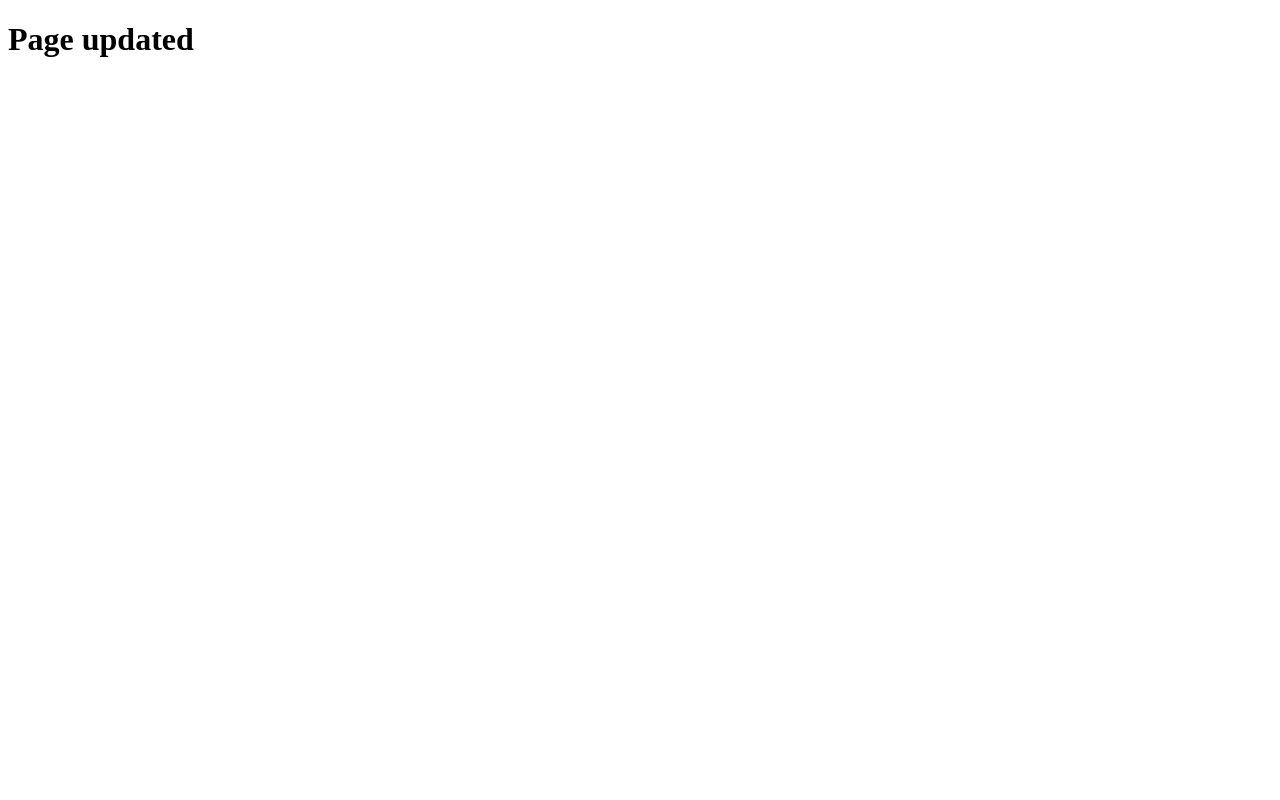
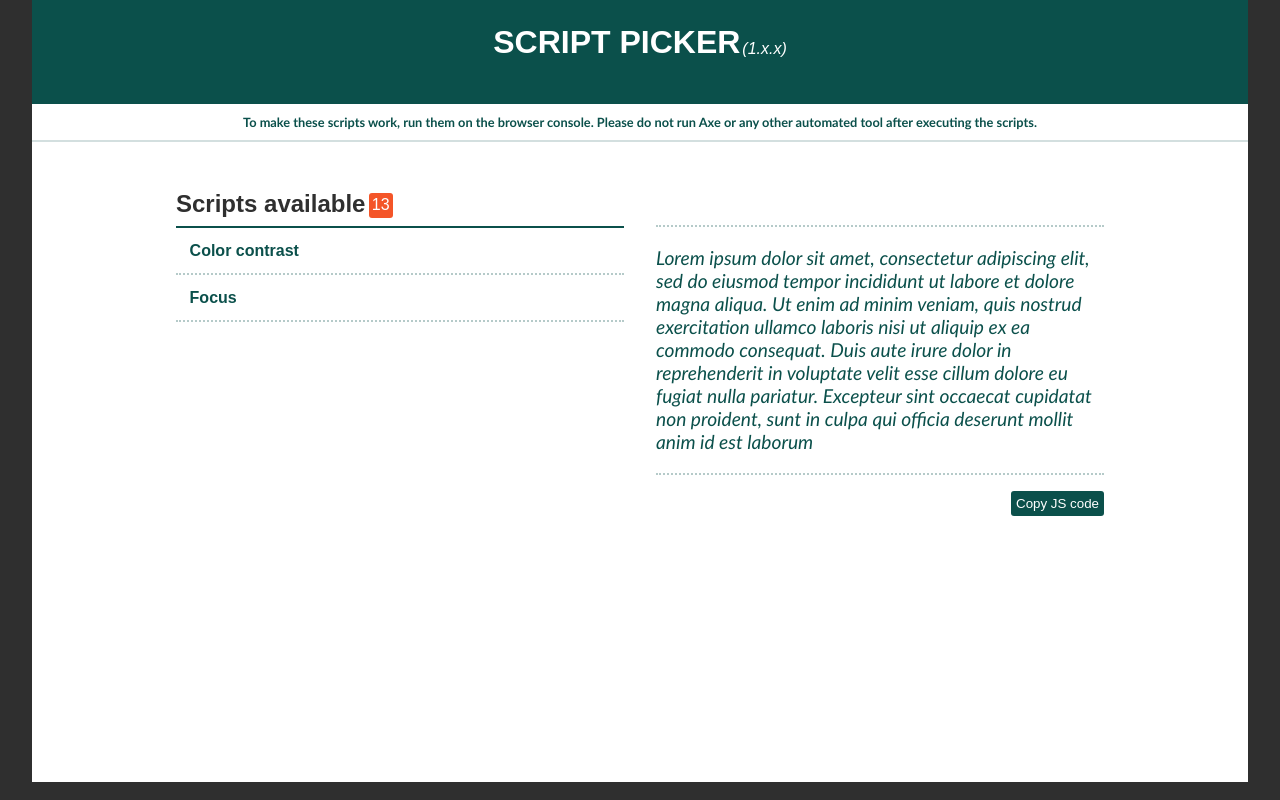
Before and after one commit to ernesto-code/script-picker-2, a React app: page / in a window 1280 px wide. Built offline with nearby package versions, Linux system fonts and the light colour scheme.

Commit message:
Design baseline

```diff
--- a/package.json
+++ b/package.json
@@ -6,7 +6,7 @@
   "scripts": {
     "start": "webpack-dev-server --mode development --open --hot",
     "build": "webpack --mode production"
-},
+  },
   "repository": {
     "type": "git",
     "url": "git+https://github.com/ernesto-code/script-picker-2.git"
@@ -27,7 +27,9 @@
     "@babel/preset-env": "^7.18.2",
     "@babel/preset-react": "^7.17.12",
     "babel-loader": "^8.2.5",
+    "css-loader": "^6.7.1",
     "html-webpack-plugin": "^5.5.0",
+    "style-loader": "^3.3.1",
     "webpack": "^5.73.0",
     "webpack-cli": "^4.10.0",
     "webpack-dev-server": "^4.9.2"
--- /dev/null
+++ b/src/components/Alert.js
@@ -0,0 +1,12 @@
+import React from 'react';
+import './alert.css';
+
+function Alert(props) {
+    return (
+        <div className="alert">
+            To make these scripts work, run them on the browser console. Please do not run Axe or any other automated tool after executing the scripts.
+        </div>
+    );
+}
+
+export default Alert;
--- a/src/components/App.js
+++ b/src/components/App.js
@@ -1,10 +1,16 @@
 import React, {Component} from "react";
+import Header from "./Header";
+import Main from "./Main";
+import './styles.css';
+import Alert from "./Alert";
 
 class App extends Component{
     render(){
         return (
-            <div>
-                <h1>Page updated    </h1>
+            <div className='main-container'>
+                <Header/>
+                <Alert/>
+                <Main/>
             </div>
         )
     }
--- a/src/components/Header.js
+++ b/src/components/Header.js
@@ -0,0 +1,15 @@
+import React from 'react';
+import './header.css';
+
+function Header(props) {
+    return (
+        <div className='header'>
+            <div className='header-text-wrapper'>
+                <h1>Script picker</h1>
+                <span className='version'>(1.x.x)</span>
+            </div>
+        </div>
+    );
+}
+
+export default Header;
--- /dev/null
+++ b/src/components/Main.js
@@ -0,0 +1,31 @@
+import React from 'react';
+import './main.css';
+
+function Main(props) {
+    return (
+        <div className='main'>
+            <div className="main-wrapper">
+            <div className='left-side'>
+                <div className="top-elements">
+                    <h2 style={{color:'#2f2f2f'}}>Scripts available</h2>
+                    <div className="badge">13</div>
+                </div>
+                <div className="listitems">
+                    <ul>
+                        <li className="listitem"><span className="listitem-content">Color contrast</span></li>
+                        <li className="listitem"><span className="listitem-content">Focus</span></li>
+                    </ul>
+                </div>
+            </div>
+            <div className='right-side'>
+                <div className="script-description">Lorem ipsum dolor sit amet, consectetur adipiscing elit, sed do eiusmod tempor incididunt ut labore et dolore magna aliqua. Ut enim ad minim veniam, quis nostrud exercitation ullamco laboris nisi ut aliquip ex ea commodo consequat. Duis aute irure dolor in reprehenderit in voluptate velit esse cillum dolore eu fugiat nulla pariatur. Excepteur sint occaecat cupidatat non proident, sunt in culpa qui officia deserunt mollit anim id est laborum</div>
+                <div className="controls">
+                    <button className="button">Copy JS code</button>
+                </div>
+            </div>
+            </div>
+        </div>
+    );
+}
+
+export default Main;
--- /dev/null
+++ b/src/components/alert.css
@@ -0,0 +1,10 @@
+.alert{
+    padding:10px;
+    border-bottom: #d3dfdf 2px solid;
+    background-color: #fff;
+    text-align: center;
+    font-size: 0.8em;
+    color:#0b504b;
+    font-weight: bold;
+    font-family: 'Calibri','Trebuchet MS', sans-serif;
+}
--- /dev/null
+++ b/src/components/header.css
@@ -0,0 +1,26 @@
+.header{
+    height: 13vh;
+    background-color:#0b504b;
+    display: flex;
+    justify-content: center;
+
+}
+.header-text-wrapper{
+    height: fit-content;
+    width:fit-content;
+    margin-top: 1.5em;
+    /*background-color: khaki;*/
+    display: flex;
+}
+.header h1{
+    width:fit-content;
+    height: inherit;
+    color:#fff;
+    text-transform: uppercase;
+}
+.version{
+    margin-top:1em;
+    padding-left:2px;
+    color:#fff;
+    font-style: italic;
+}
--- /dev/null
+++ b/src/components/main.css
@@ -0,0 +1,70 @@
+.main{
+    min-height:80vh;
+    background-color: #fff;
+    display: flex;
+    justify-content: center;
+}
+.main-wrapper{
+    display: flex;
+    /*background-color: tomato;
+   /* border:#b5cac9 thin solid;
+    border-radius: 5px;*/
+}
+.left-side{
+    width:35vw;
+    padding: 1em;
+    padding-top:3em;
+}
+.right-side{
+    width:35vw;
+    height: fit-content;
+    padding: 1em;
+    padding-top:5.2em;
+}
+.top-elements{
+    padding-bottom:0.5em;
+    display: flex;
+    border-bottom: #0b504b 2px solid;
+}
+.badge{
+    margin: 0.2em 0.2em 0 0.2em ;
+    padding:0.2em;
+    width: fit-content;
+    height: fit-content;
+    background-color: #f45528;
+    color: #fff;
+    text-align: center;
+    border-radius: 3px;
+}
+
+.controls{
+    padding-top: 1em;
+    display: flex;
+    justify-content: flex-end;
+
+}
+.script-description{
+    padding: 1em 0;
+    border-bottom: #b5cac9 2px dotted ;
+    border-top: #b5cac9 2px dotted ;
+    font: 1.2em 'Calibri','Trebuchet MS', sans-serif;
+    font-style: italic;
+    color:#0b504b;
+}
+li{
+    border-bottom: #b5cac9 2px dotted;
+}
+li:hover,li:focus{
+    background-color:#0b504b;
+}
+.listitem-content{
+    widows: 100%;
+    height: 100%;
+    padding: 0.85em;
+    color: #0b504b;
+    font-weight: 600;
+    display: block;
+}
+.listitem-content:hover,.listitem-content:focus{
+    color: #fff;
+}
--- /dev/null
+++ b/src/components/styles.css
@@ -0,0 +1,28 @@
+body{
+    margin: 0;
+    padding: 0;
+    background-color: #2f2f2f;
+    font-family: Arial, Helvetica, sans-serif !important;
+}
+.main-container{
+    margin: 0 2em;
+    /*outline: red thin solid;*/
+    background-color: #999;
+}
+h1,h2,h3,h4,h5,h6{
+    margin-block: 0;
+    margin-inline: 0;
+}
+.button{
+    background-color: #0b504b;
+    color:white;
+    border: none;
+    border-radius: 3px;
+    padding:5px;
+}
+ul{
+    list-style-type: none;
+    margin-block-start: 0;
+    margin-block-end: 0;
+    padding-inline-start:0;
+}
--- a/src/index.html
+++ b/src/index.html
@@ -4,7 +4,7 @@
     <meta charset="UTF-8">
     <meta name="viewport" content="width=device-width, initial-scale=1.0">
     <meta http-equiv="X-UA-Compatible" content="ie=edge">
-    <title>Document</title>
+    <title>Script picker</title>
 </head>
 <body>
     <div id='root'></div>
--- a/webpack.config.js
+++ b/webpack.config.js
@@ -27,7 +27,11 @@ module.exports = {
                         presets: ['@babel/preset-env', '@babel/preset-react']
                     }
                 }
-            }
+            },
+            {
+                test: /\.css$/i,
+                use: ["style-loader", "css-loader"],
+              }
         ]
     }
 }
```
Also changed, not shown: 1 other file.
